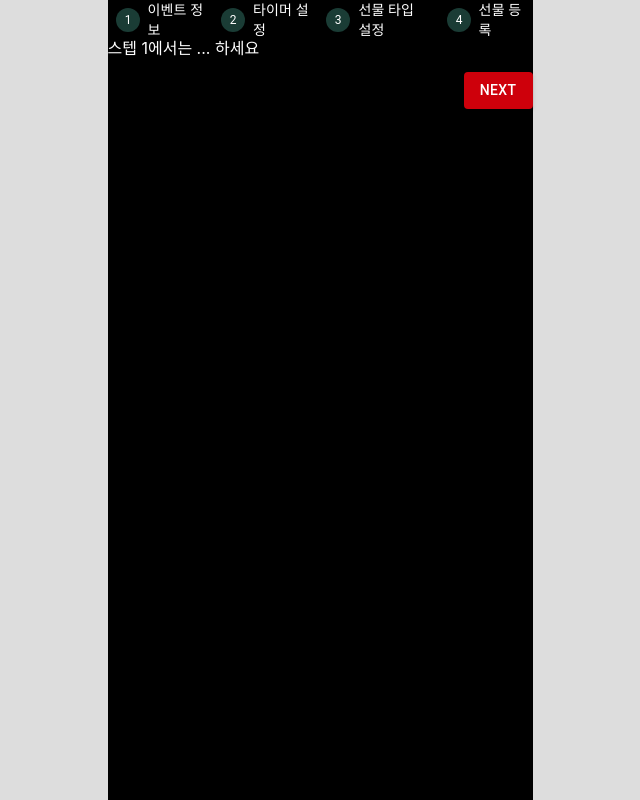
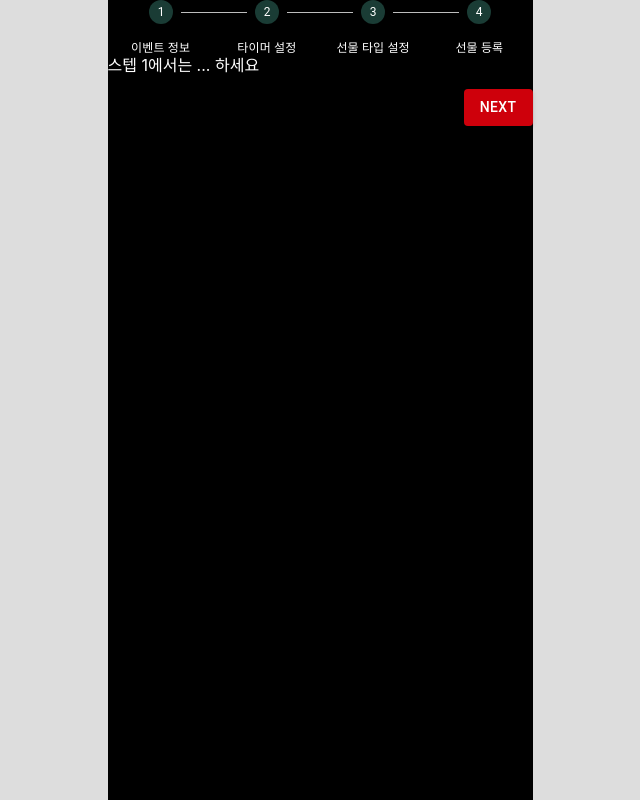
Before and after one commit to prgrms-web-devcourse/Team_DOKEV_GOLDDDUCK_FE, a Next.js app: page /post in a window 1280 px wide. Shown: the whole page, without its empty margins (320-960 px from the left). Built offline with nearby package versions, Linux system fonts and the light colour scheme.

Commit message:
chore : Stepper Label display block 처리

```diff
--- a/pages/post.tsx
+++ b/pages/post.tsx
@@ -6,6 +6,7 @@ import StepLabel from '@mui/material/StepLabel'
 import MUIButton from '@components/MUIButton'
 import styled from '@emotion/styled'
 import { css } from '@emotion/react'
+import Text from '@components/Text'
 
 interface Props {
   activeStep: number
@@ -77,7 +78,7 @@ const post = () => {
 
   return (
     <Box sx={{ width: '100%' }}>
-      <Stepper activeStep={activeStep} style={{ color: '#ffffff' }}>
+      <Stepper activeStep={activeStep} alternativeLabel>
         {steps.map((label, index) => {
           const stepProps: { completed?: boolean } = {}
           const labelProps: {
@@ -95,7 +96,9 @@ const post = () => {
           return (
             <Step key={label} {...stepProps}>
               <StepLabel {...labelProps}>
-                <div style={{ color: '#ffffff' }}>{label}</div>
+                <Text size={'MICRO'} color={'WHITE'}>
+                  {label}
+                </Text>
               </StepLabel>
             </Step>
           )
```
